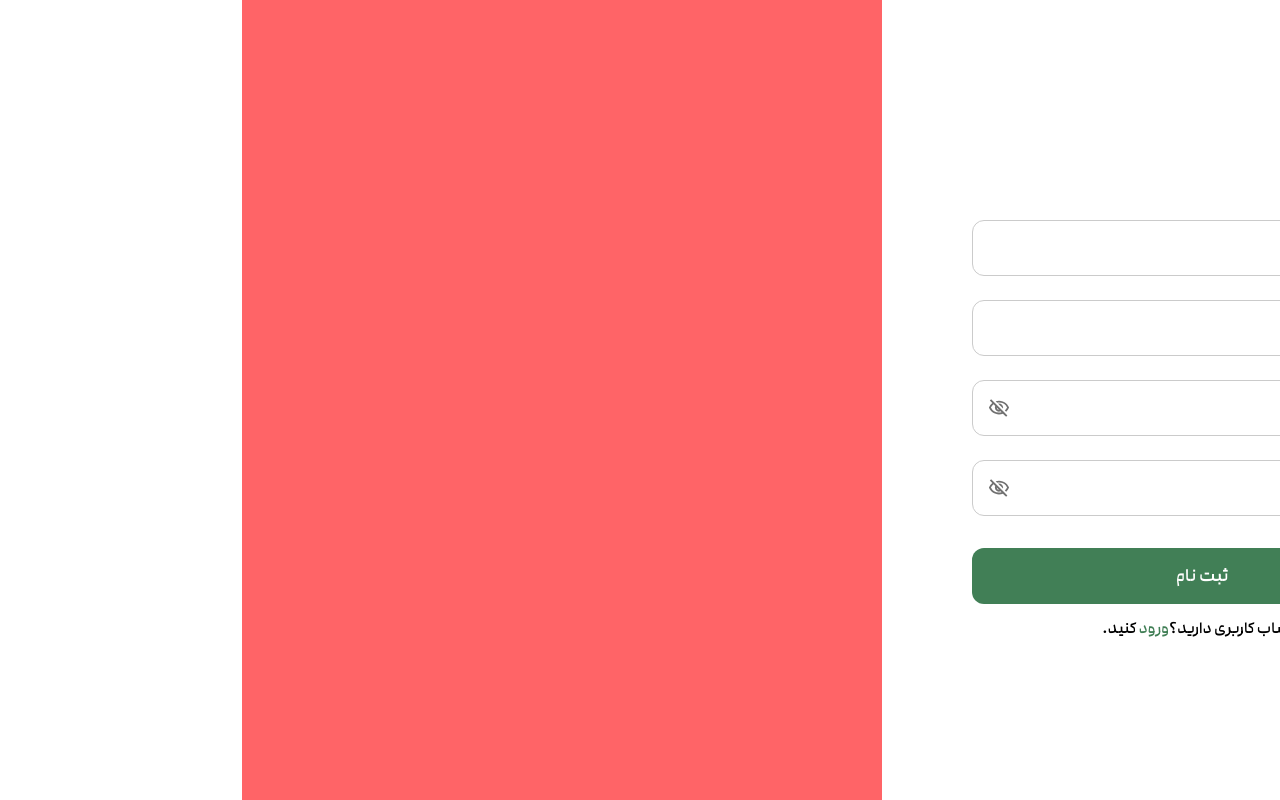
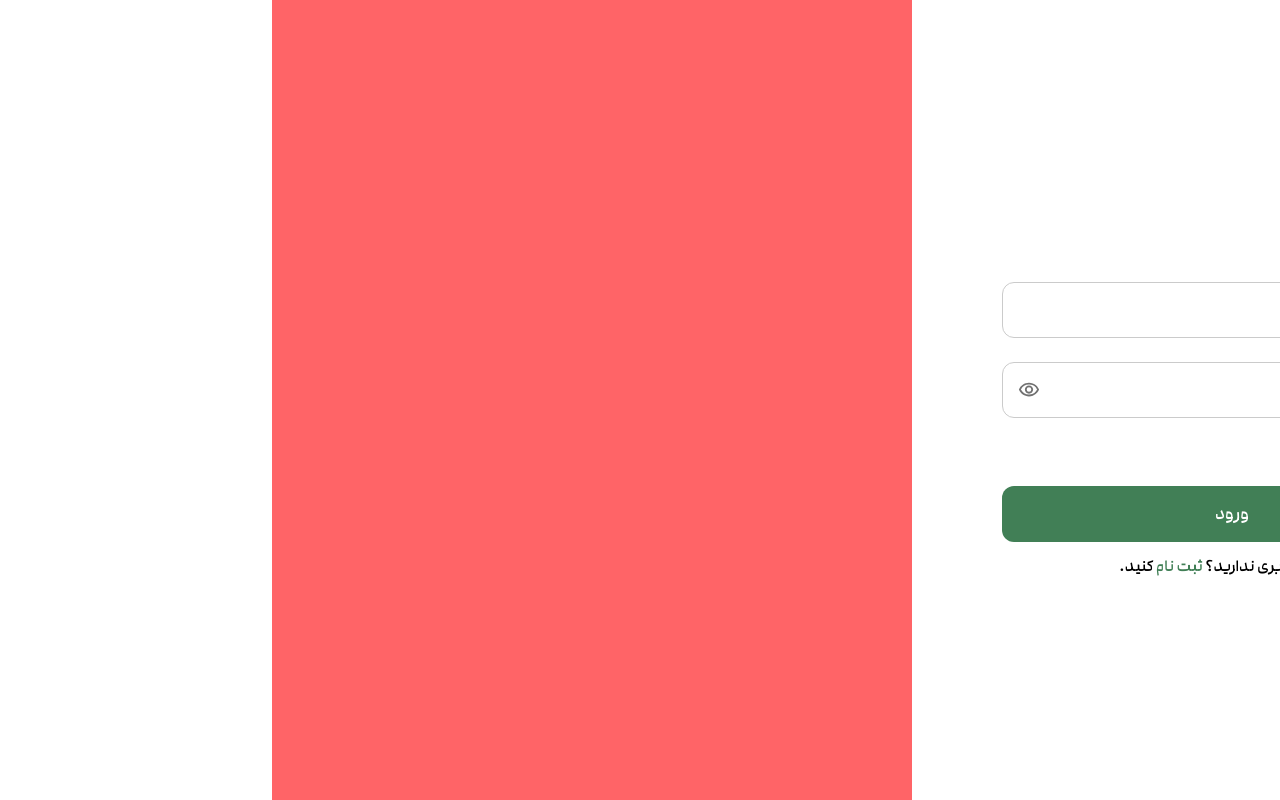
Before and after one commit to alisadeghi192/nextjs-full-stack-ecommerce-giahland, a Next.js app: page /login-register in a window 1280 px wide. Built offline with nearby package versions, Linux system fonts and the light colour scheme.

Commit message:
style(auth): make auth page fully responsive

```diff
--- a/src/app/(auth)/login-register/page.tsx
+++ b/src/app/(auth)/login-register/page.tsx
@@ -1,4 +1,6 @@
 "use client";
+import FormField from "@/app/components/features/auth/FormField";
+import PasswordField from "@/app/components/features/auth/PasswordField";
 import React, { useState } from "react";
 import {
   MdMailOutline,
@@ -11,7 +13,7 @@ import {
 type authTypes = "login" | "register";
 
 function page() {
-  const [authType, setAuthType] = useState<authTypes>("register");
+  const [authType, setAuthType] = useState<authTypes>("login");
 
   return (
     <main className="flex h-dvh items-center">
@@ -20,79 +22,31 @@ function page() {
           <div className="mx-auto w-72/100">
             <h5 className="mb-8 text-xl/7 font-semibold">ثبت نام</h5>
             <form className="flex flex-col gap-y-6">
-              <div className="border-neutral6 group focus-within:border-primary relative flex h-14 items-center gap-x-2 rounded-xl border px-3.75 transition-colors duration-200">
-                <MdOutlineMobileFriendly className="text-neutral9 group-focus-within:text-primary relative z-10 size-5.5 transition-colors duration-200" />
-
-                <input
-                  className="peer text-neutral11 flex-1 border-0 outline-0"
+              <FormField
+                icon={<MdOutlineMobileFriendly size={22} />}
                 type="text"
                 name="register-phone"
                 id="register-phone"
-                  placeholder=" "
+                label="شماره موبایل"
               />
-
-                <label
-                  htmlFor="register-phone"
-                  className="text-neutral9 peer-focus:text-primary peer-[:not(:placeholder-shown)]:text-primary absolute right-10.25 bg-white px-1 transition-all duration-300 peer-focus:right-4 peer-focus:-translate-y-7 peer-[:not(:placeholder-shown)]:right-4 peer-[:not(:placeholder-shown)]:-translate-y-7"
-                >
-                  شماره موبایل
-                </label>
-              </div>
-              <div className="border-neutral6 group focus-within:border-primary relative flex h-14 items-center gap-x-2 rounded-xl border px-3.75 transition-colors duration-200">
-                <MdMailOutline className="text-neutral9 group-focus-within:text-primary relative z-10 size-5.5 transition-colors duration-200" />
-                <input
-                  className="peer text-neutral11 flex-1 border-0 outline-0"
+              <FormField
+                icon={<MdMailOutline size={22} />}
                 type="email"
                 name="email"
                 id="email"
-                  placeholder=" "
+                label="ایمیل"
               />
-                <label
-                  htmlFor="email"
-                  className="text-neutral9 peer-focus:text-primary peer-[:not(:placeholder-shown)]:text-primary absolute right-10.25 bg-white px-1 transition-all duration-300 peer-focus:right-4 peer-focus:-translate-y-7 peer-[:not(:placeholder-shown)]:right-4 peer-[:not(:placeholder-shown)]:-translate-y-7"
-                >
-                  ایمیل
-                </label>
-              </div>
-
-              <div className="border-neutral6 group focus-within:border-primary relative flex h-14 items-center gap-x-2 rounded-xl border px-3.75 transition-colors duration-200">
-                <MdOutlineKey className="text-neutral9 group-focus-within:text-primary relative z-10 size-5.5 transition-colors duration-200" />
-                <input
-                  className="peer text-neutral11 flex-1 border-0 outline-0"
-                  type="password"
+              <PasswordField
                 name="register-password"
                 id="register-password"
-                  placeholder=" "
+                label="رمز عبور"
               />
-                <label
-                  htmlFor="register-password"
-                  className="text-neutral9 peer-focus:text-primary peer-[:not(:placeholder-shown)]:text-primary absolute right-10.25 bg-white px-1 transition-all duration-300 peer-focus:right-4 peer-focus:-translate-y-7 peer-[:not(:placeholder-shown)]:right-4 peer-[:not(:placeholder-shown)]:-translate-y-7"
-                >
-                  رمز عبور
-                </label>
-                <MdOutlineVisibilityOff className="text-neutral9 group-focus-within:text-primary relative z-10 size-5.5 transition-colors duration-200" />
-              </div>
-              <div className="border-neutral6 group focus-within:border-primary relative flex h-14 items-center gap-x-2 rounded-xl border px-3.75 transition-colors duration-200">
-                <MdOutlineKey className="text-neutral9 group-focus-within:text-primary relative z-10 size-5.5 transition-colors duration-200" />
-                {/* <MdOutlineVisibility className="size-5.5 text-neutral9"/>  */}
-
-                <input
-                  className="peer text-neutral11 flex-1 border-0 outline-0"
-                  type="confirm-password"
+              <PasswordField
                 name="confirm-password"
                 id="confirm-password"
-                  placeholder=" "
+                label="تکرار رمز عبور"
               />
 
-                <label
-                  htmlFor="confirm-password"
-                  className="text-neutral9 peer-focus:text-primary peer-[:not(:placeholder-shown)]:text-primary absolute right-10.25 bg-white px-1 transition-all duration-300 peer-focus:right-4 peer-focus:-translate-y-7 peer-[:not(:placeholder-shown)]:right-4 peer-[:not(:placeholder-shown)]:-translate-y-7"
-                >
-                  تکرار رمز عبور
-                </label>
-                <MdOutlineVisibilityOff className="text-neutral9 group-focus-within:text-primary relative z-10 size-5.5 transition-colors duration-200" />
-                {/* <MdOutlineVisibility className="size-5.5 text-neutral9"/>  */}
-              </div>
               <button
                 type="submit"
                 className="bg-primary text-WHITE mt-2 h-14 rounded-xl text-lg"
@@ -106,6 +60,7 @@ function page() {
                 onClick={() => setAuthType("login")}
                 className="text-primary cursor-pointer"
               >
+                {" "}
                 ورود{" "}
               </span>
               کنید.
@@ -116,49 +71,25 @@ function page() {
         <div className="w-1/2">
           <div className="mx-auto w-72/100">
             <h5 className="mb-8 text-xl/7 font-semibold">ورود</h5>
-            <form className="flex flex-col">
-              <div className="border-neutral6 group focus-within:border-primary relative flex h-14 items-center gap-x-2 rounded-xl border px-3.75 transition-colors duration-200">
-                <MdOutlineMobileFriendly className="text-neutral9 group-focus-within:text-primary relative z-10 size-5.5 transition-colors duration-200" />
-
-                <input
-                  className="peer text-neutral11 flex-1 border-0 outline-0"
+            <form className="flex flex-col gap-y-6">
+              <FormField
+                icon={<MdOutlineMobileFriendly size={22} />}
                 type="text"
                 name="login-phone"
                 id="login-phone"
-                  placeholder=" "
+                label="شماره موبایل"
+              />
+              <PasswordField
+                name="login-password"
+                id="login-password"
+                label="رمز عبور"
               />
 
-                <label
-                  htmlFor="login-phone"
-                  className="text-neutral9 peer-focus:text-primary peer-[:not(:placeholder-shown)]:text-primary absolute right-10.25 bg-white px-1 transition-all duration-300 peer-focus:right-4 peer-focus:-translate-y-7 peer-[:not(:placeholder-shown)]:right-4 peer-[:not(:placeholder-shown)]:-translate-y-7"
-                >
-                  شماره موبایل
-                </label>
-              </div>
-
-              <div className="border-neutral6 mt-6 mb-4 group focus-within:border-primary relative flex h-14 items-center gap-x-2 rounded-xl border px-3.75 transition-colors duration-200">
-                <MdOutlineKey className="text-neutral9 group-focus-within:text-primary relative z-10 size-5.5 transition-colors duration-200" />
-                <input
-                  className="peer text-neutral11 flex-1 border-0 outline-0"
-                  type="password"
-                  name="login-password"
-                  id="login-password"
-                  placeholder=" "
-                />
-                <label
-                  htmlFor="login-password"
-                  className="text-neutral9 peer-focus:text-primary peer-[:not(:placeholder-shown)]:text-primary absolute right-10.25 bg-white px-1 transition-all duration-300 peer-focus:right-4 peer-focus:-translate-y-7 peer-[:not(:placeholder-shown)]:right-4 peer-[:not(:placeholder-shown)]:-translate-y-7"
-                >
-                  رمز عبور
-                </label>
-                <MdOutlineVisibilityOff className="text-neutral9 group-focus-within:text-primary relative z-10 size-5.5 transition-colors duration-200" />
-              </div>
-
-              <p className="text-primary text-sm">بازیابی رمز عبور</p>
+              <p className="text-primary text-sm -mt-2">بازیابی رمز عبور</p>
 
               <button
                 type="submit"
-                className="bg-primary text-WHITE mt-8 h-14 rounded-xl text-lg"
+                className="bg-primary text-WHITE mt-2 h-14 rounded-xl text-lg"
               >
                 ورود
               </button>
```
Lines whose indentation alone changed are shown as unchanged.
